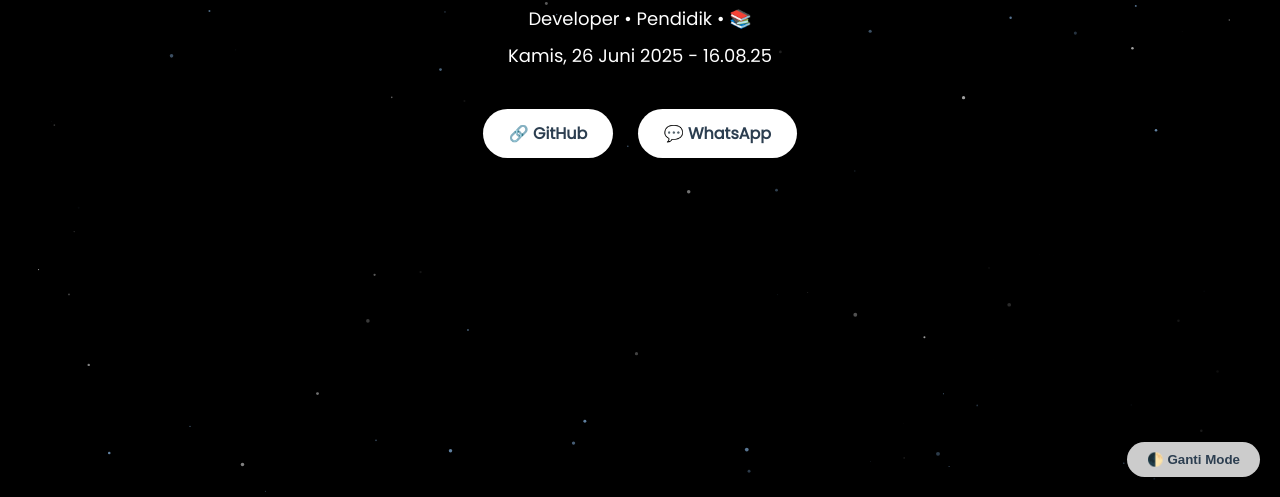
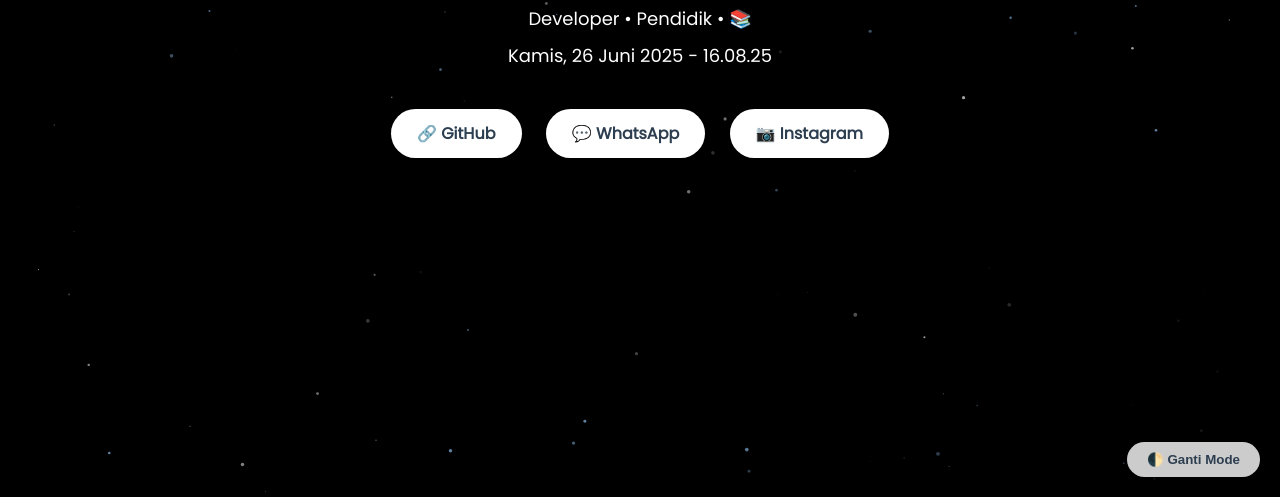
Before and after one commit to Naufalhambali/Naufalhambali.github.io, a plain HTML site: page index.html in a window 1280 px wide. Shown: the part 303-800 px from the top of the page. Drawn offline with nearby package versions, Linux system fonts and the light colour scheme.

Commit message:
add btn ig.html

```diff
--- a/index.html
+++ b/index.html
@@ -3,7 +3,7 @@
 <head>
   <meta charset="UTF-8" />
   <meta name="viewport" content="width=device-width, initial-scale=1" />
-  <title>My Bio</title>
+  <title>My Profil</title>
   <link href="https://fonts.googleapis.com/css2?family=Poppins&display=swap" rel="stylesheet" />
   <style>
     * {
@@ -101,6 +101,7 @@
 
   <a href="https://github.com/Naufalhambali" class="btn">🔗 GitHub</a>
   <a href="https://wa.me/6283141439348" class="btn">💬 WhatsApp</a>
+  <a href="https://instagram.com/nopalhambali_" class="btn">📷 Instagram</a>
 
   <button id="darkmode-btn" onclick="toggleDarkMode()">🌓 Ganti Mode</button>
 
```
